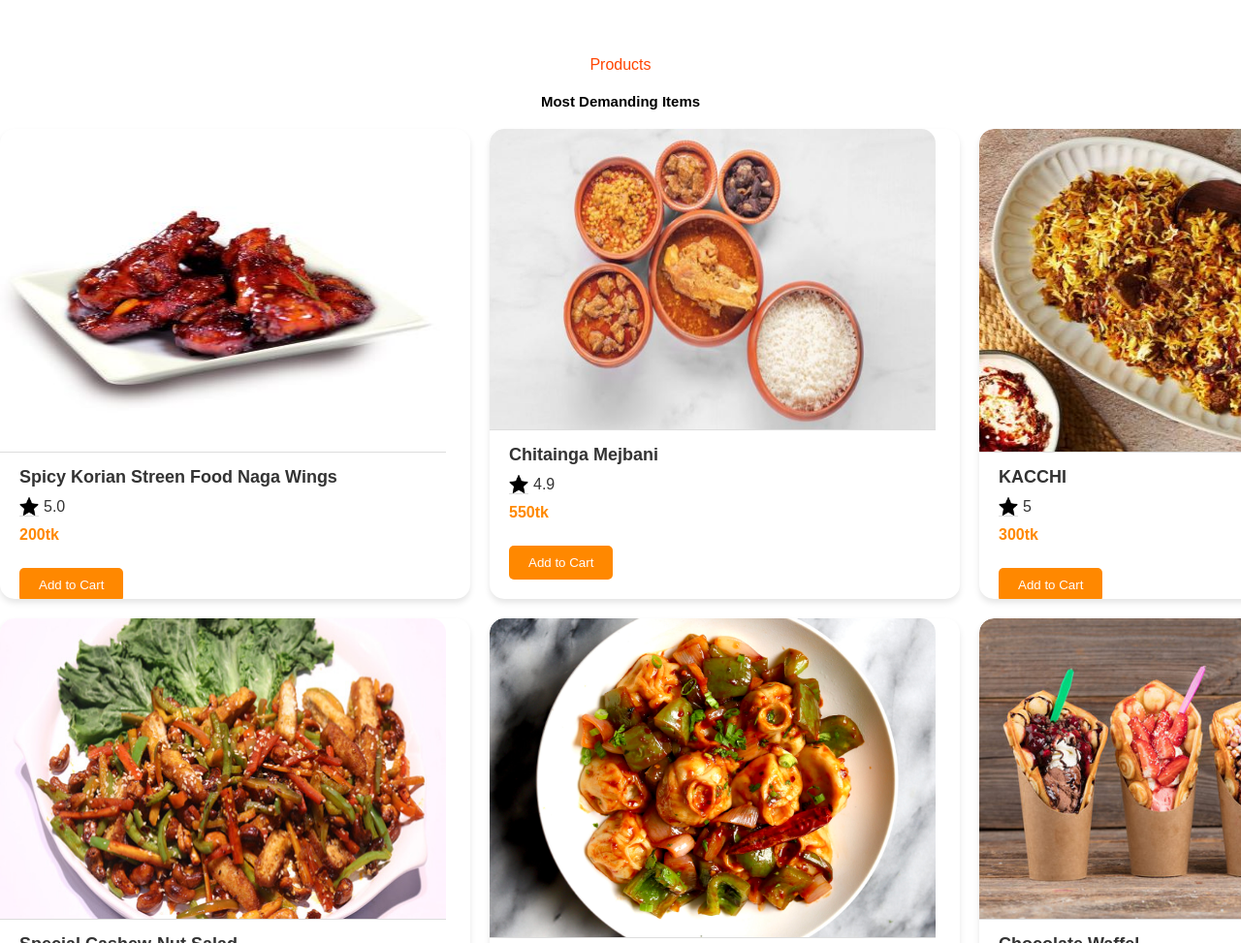
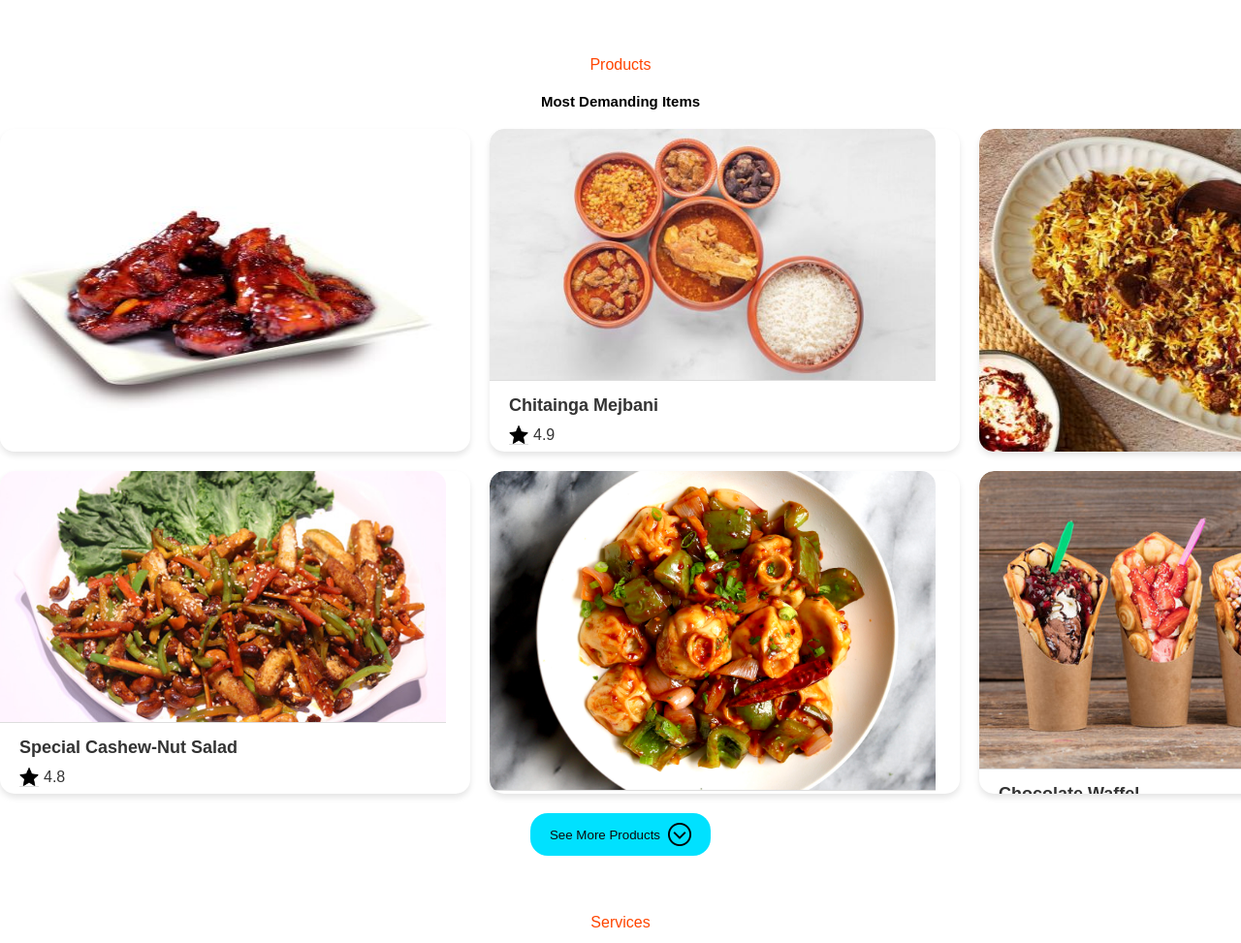
Before and after one commit to AyshaFerdous/Online-Food, a plain HTML site: page index.html in a window 1280 px wide. Shown: the part 960-1933 px from the top of the page at 97% size. Drawn offline with Linux system fonts and the light colour scheme.

Commit message:
Update style.css

```diff
--- a/style.css
+++ b/style.css
@@ -423,8 +423,13 @@
     transition: transform 0.3s;
     display: flex;
     flex-direction: column;
-     width: 485px;
-    height: 485px;
+width: 485px;
+height: 333px;
+top: 2092px;
+left: 1255px;
+gap: 0px;
+opacity: 0px;
+
 
 }
 
```
